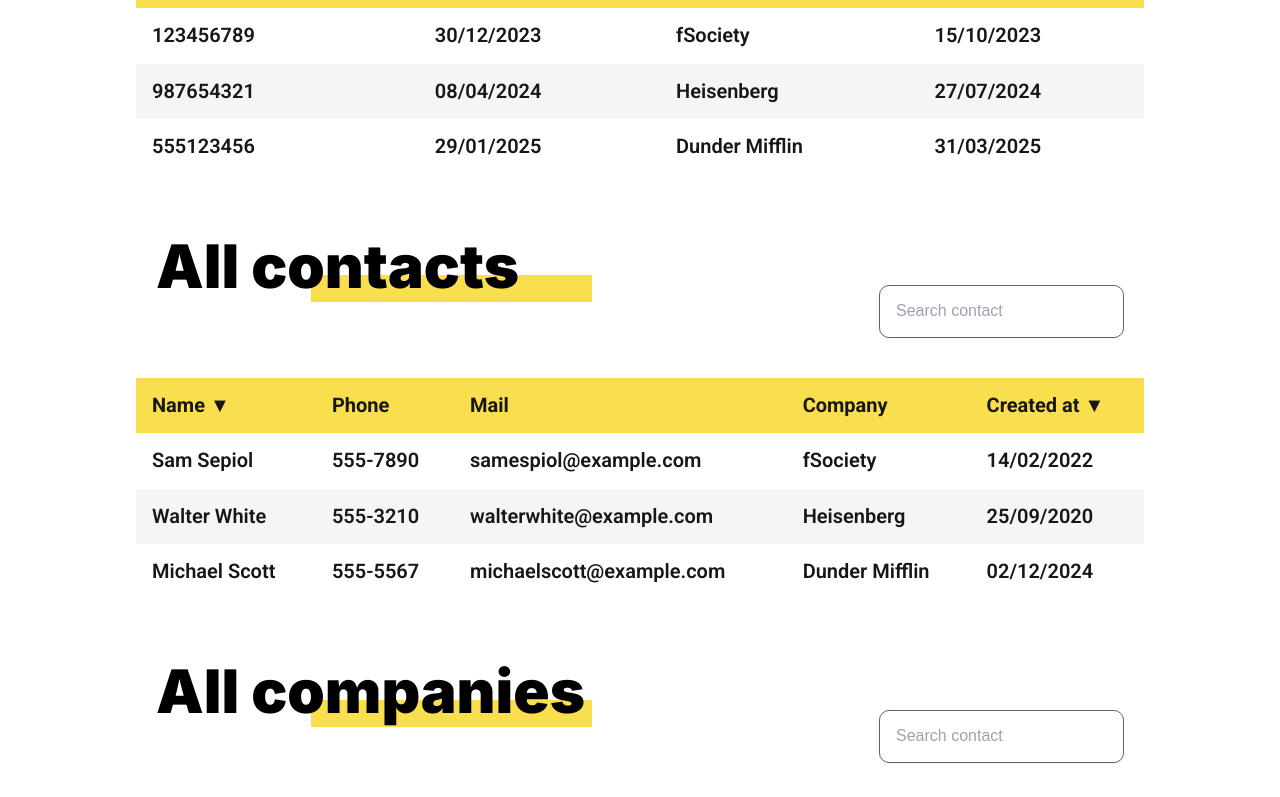
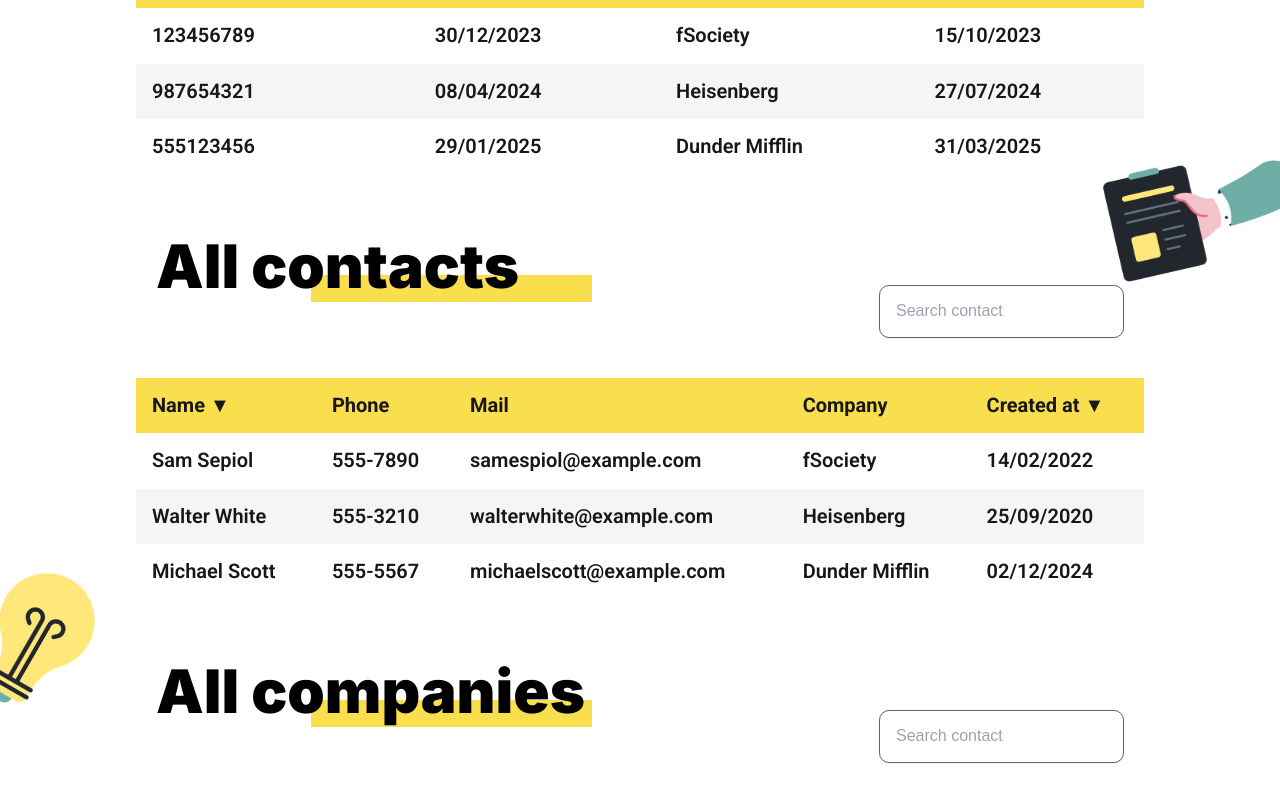
Before and after one commit to sam-sepiol1/cogip-client, a Next.js app: page / in a window 1280 px wide. Shown: the part 1037-1834 px from the top of the page. Built offline with nearby package versions, Linux system fonts and the light colour scheme.

Commit message:
Added images position

```diff
--- a/app/page.tsx
+++ b/app/page.tsx
@@ -4,16 +4,29 @@
 import Contacts from "./components/Contacts";
 import Companies from "./components/Companies";
 import Home_slogan from "./components/Home_slogan";
+import Image from "next/image";
 
 export default function Home() {
   return (
-    <main>
-      <Home_header />
-      <Invoices />
-      <Contacts />
-      <Companies />
-      <Home_slogan />
-      <Footer />
-    </main>
+      <main>
+          <Home_header/>
+          <div className="relative">
+              <Invoices/>
+              <div className="absolute right-0 mt-[-30px]">
+                  <Image src="/Home/Home-decoration_book.svg" alt="Book decoration"
+                         width={177} height={138}/>
+              </div>
+          </div>
+          <div className="relative">
+              <Contacts/>
+              <div className="absolute left-[-55px] top-full mt-[-30px] transform rotate-[30deg]">
+                  <Image src="/Home/e8f22fa8e9926850f515778113c009c2-2.png" alt="Lightbulb decoration"
+                         width={181} height={141.25}/>
+              </div>
+          </div>
+          <Companies/>
+          <Home_slogan/>
+          <Footer/>
+      </main>
   );
 }
```
